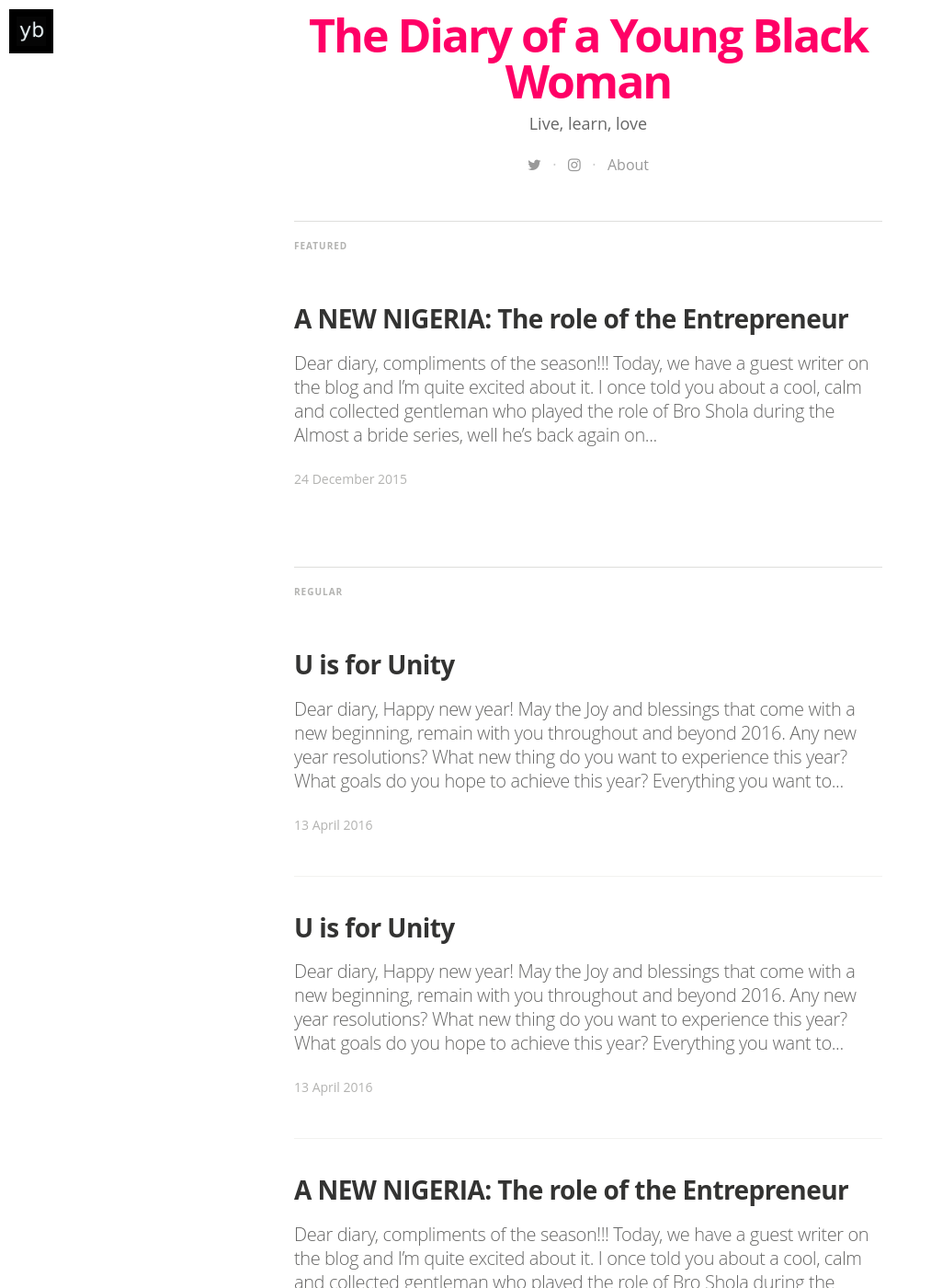
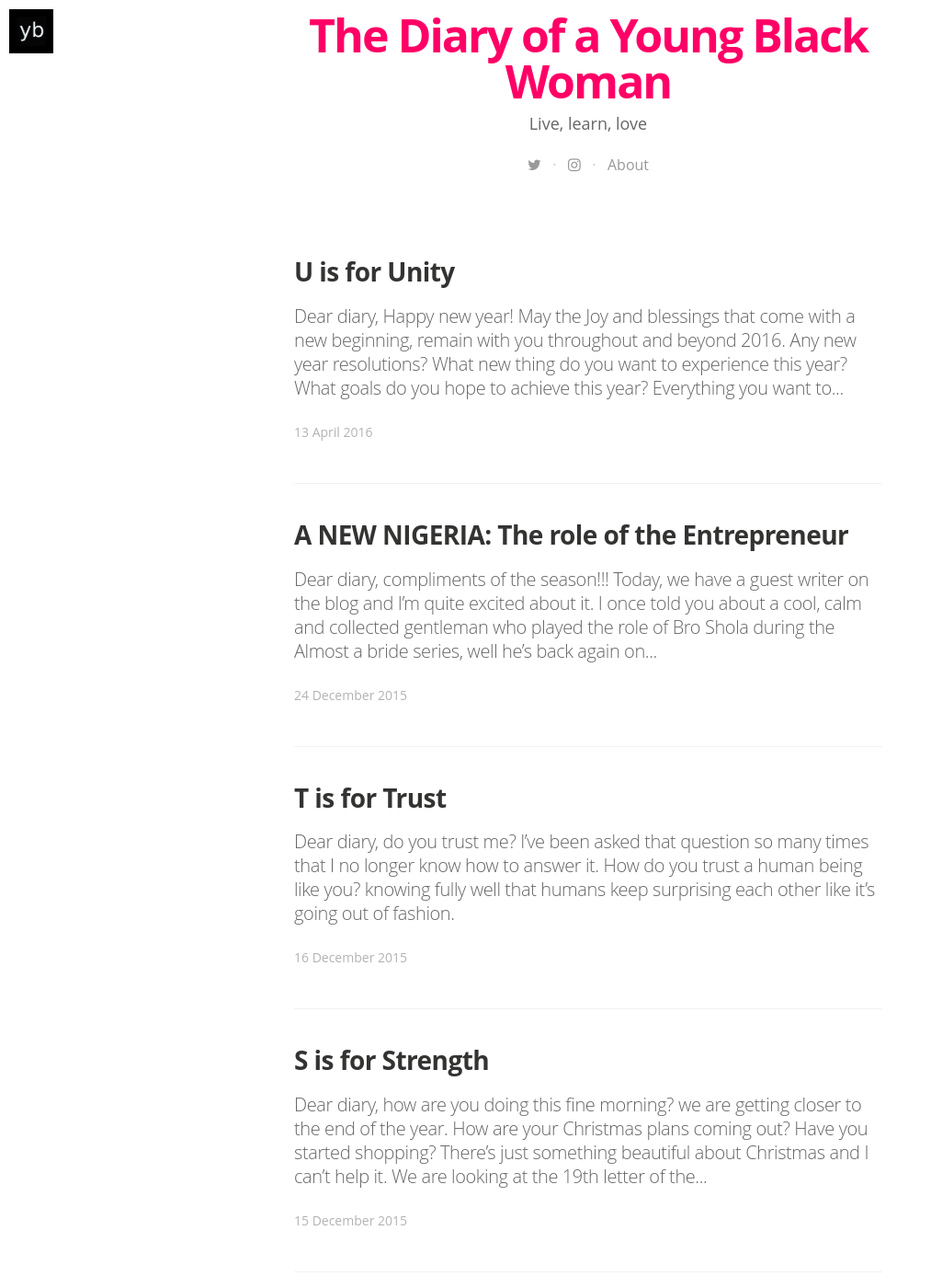
Before and after one commit to Youngblackwoman/youngblackwoman.github.io, a Jekyll site: the page built from index.html, in a window 1280 px wide and 1400 px high, scrolled down 521 px. Shown: the whole window at 92% size, without its empty margins (0-1013 px from the left). Built offline with Jekyll 4.4.1, drawn with Linux system fonts in a browser that asks for light colours; nearby versions of some CDN libraries; some web fonts are replaced; the list of posts is cut into pages by our own code; a file with an impossible date is left out; some of the changed lines change nothing that is shown; some of the changed text lies outside the part shown.

Commit message:
cleaning up some stuffs

```diff
--- a/_posts/2015-12-24-a-new-nigeria.md
+++ b/_posts/2015-12-24-a-new-nigeria.md
@@ -3,7 +3,7 @@
 title: "A NEW NIGERIA: The role of the Entrepreneur"
 date: "2015-12-24"
 author: Young Black Woman
-tags: featured
+tags: guest
 image: "/assets/article_images/entrepreneur.jpg"
 ---
 
--- a/_posts/2015-12-25-U-is-for unity.md
+++ /dev/null
@@ -1,34 +0,0 @@
----
-layout: post
-title: "U is for Unity"
-date: "2016-04-13"
-author: Young Black Woman
-tags: Alphabetical_series
-image: "/assets/images/unity.jpg"
----
-
-*Dear diary, Happy new year! May the Joy and blessings that come with a new beginning, remain with you throughout and beyond 2016. Any new year resolutions? What new thing do you want to experience this year? What goals do you hope to achieve this year? Everything you want to achieve, can be achieved...*
-
-That was the first part of this post I started writing on the 13th of January this year and somehow, it never got finished. I'm not going to tell you about how school got hectic, a lot of pressure, exams and so much more but what I will tell you is that I'm happy to be writing again. Amidst all the sad happenings in the country, there can't be a better time to talk about Unity. A lot has happened in the last few months (no fuel, no power, recent university protests, e.t.c), testing our patriotism and unity as a nation but through it all let us remember that it is for a good cause (I hope).
-
-![The Coat of arms](/assets/images/unnamed.jpg)
-
-Unity is a state or quality of being one or united into a whole. As simple as this definition seems, there's a lot to take home from it. We all came into this world individually so why should you be united with strangers unneccesarily? Unity may not seem to be of any importance to you as a person when life is going smoothly but when you are pressed hard or boxed into a corner, it's value to you at that point in time cannot be overestimated. Like I mentioned in the post on [explore](http://thediaryofayoungblackwoman.com/2015-09-12-E-is-for-Explore.html), the human mind has an insatiable thirst for more. Being united in a group, organisation, e.t.c, in a way helps to quench this thirst. We get to learn a lot from each other, building each other up in the process.
-
-*I can do things you cannot, you can do things I cannot: together we can do great things.* **-Mother Theresa**
-
-Growing up, my siblings and I watched tales by moonlight every Sunday evening and we always had something to learn. On one of such episodes, the instructor explained the whole concept of unity to us using a broom. We were taken aback by his explanation so we went *broom hunting*. On finding one, I removed a broom stick from it and I was able to break it in the twinkle of an eye. Then my sister tried breaking the broom at once but it was impossible. Instead her palms turned red and she almost hurt herself in the process. We learnt a very valuable lesson that day; alone you can be easily broken but when you are united, you are unbreakable, it's as simple as that.
-
-*We are only as strong as we are united, as we as we are divided.* **- J.K. Rowling**
-
-Most times, the human mind tries to play tricks on us; that we can survive alone but the truth is that, no man is an island. Unity helps to strengthen us in our weakest moments. It has a role to play in every aspect of our lives; the family, school, work place and even the country at large. Once there is disunity, quarrels and conflicts ensue. In order to move forward, we have to be united. Take for instance, the work place. If all the employees of a particular company are united in pursuing the goal of the company instead of their own selfish interests, can you imagine the level of success that company would record? Alone, there is only so much that you can do but together, we are indestructable.
-
-Now you may be asking, if unity has all these benefits attached to it, why is there disunity in our society today? From what I have observed in recent times, it can be a herculean task bringing people together. I mean these individuals have varying opinions, mindsets, ideologies and personalities, how can you possibly think it would be easy to unite them? Our ego and lack of vision most times, blinds our foresight and we can't look beyond our noses, at the promising future that lies in our unity.
-
-Let's drop our personal agenda's, negative energy and maliciousness and channel our minds towards the great future our country. It's our loss if this nation falls because we have no other place to call home. Give constructive criticism, share your ideas so we can all move forward. To make Nigeria one, is a task that must be done. She will be great!
-
-
-**Unity and Faith, Peace and Progress.**
-
-
-*Cover image: [Dailyvorerpata](http://www.dailyvorerpata.com)*
```
Also changed, not shown: _posts/2015-12-16-T-is-for-trust.md (line endings or trailing spaces).
